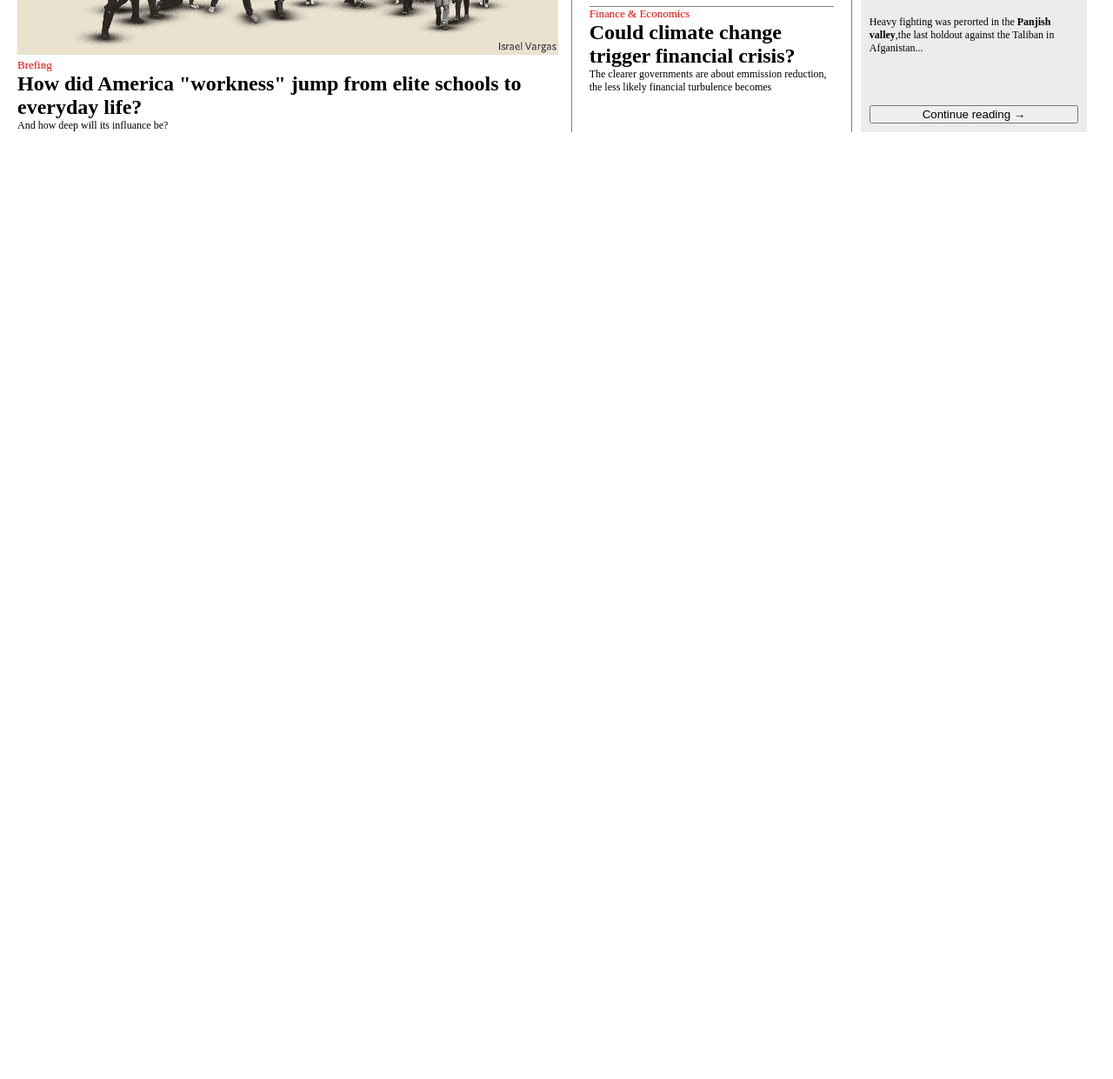
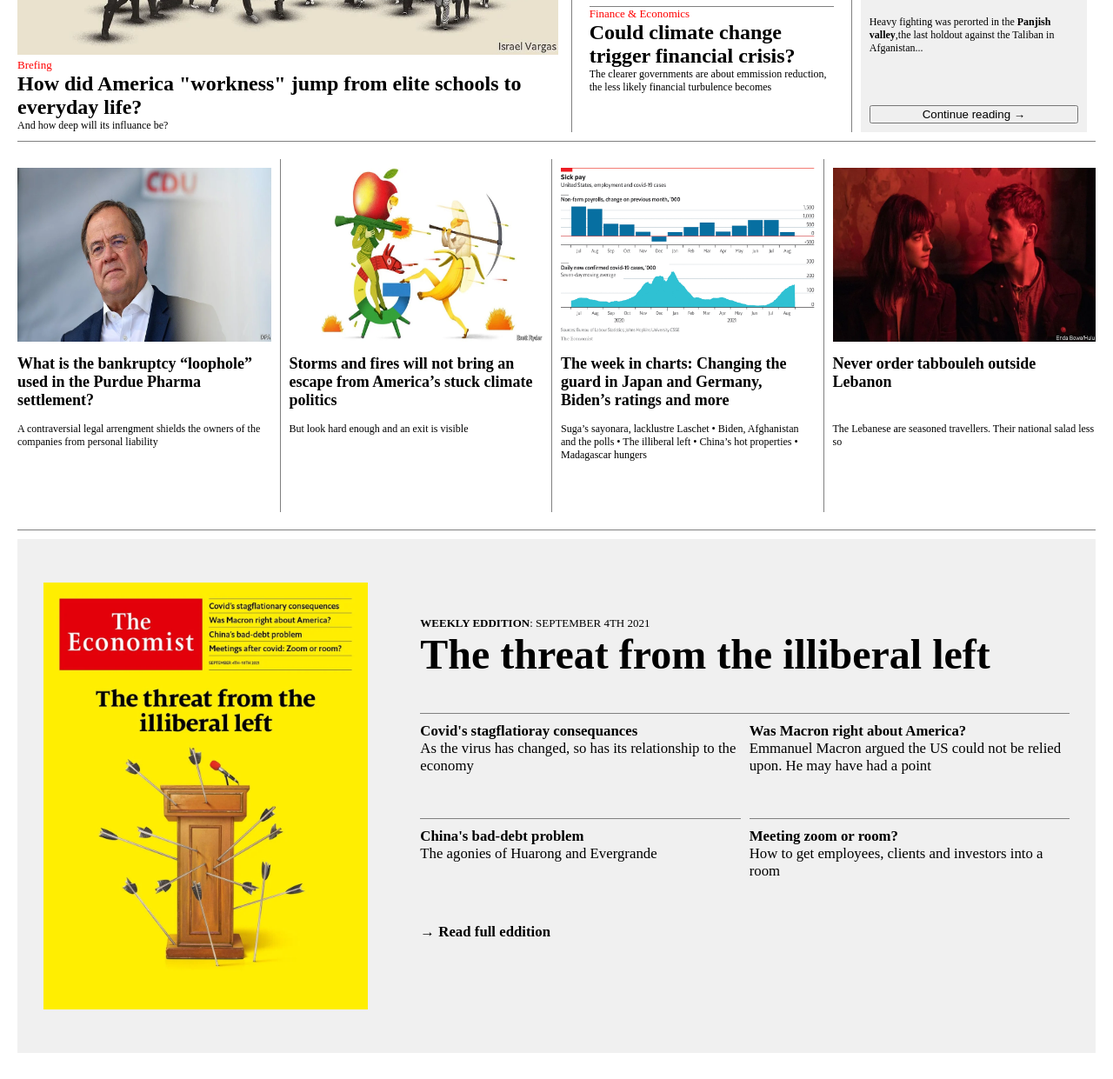
Before and after one commit to Hope1226/Project-the-Economist-webpage-replica, a plain HTML site: page index.html in a window 1280 px wide. Shown: the part 529-1770 px from the top of the page at 87% size. Before the commit the page ends 800 px from the top, so only its background shows below. Drawn offline with Linux system fonts and the light colour scheme; a web font is replaced by a local one.

Commit message:
added two more sections namaly articles and cover

```diff
--- a/assets/stylesheets/style.css
+++ b/assets/stylesheets/style.css
@@ -56,8 +56,8 @@ header {
   grid-template-columns: repeat(auto-fit, minmax(100px, 1fr));
   align-items: center;
   justify-content: start;
-  border-top: 1px solid black;
-  border-bottom: 1px solid black;
+  border-top: 1px solid grey;
+  border-bottom: 1px solid grey;
 }
 
 a {
@@ -209,7 +209,7 @@ small {
   padding: 10px;
   display: grid;
   align-content: space-between;
-  background: rgba(218, 218, 218, 0.508);
+  background: rgba(226, 226, 226, 0.508);
 }
 
 .brief-world .heading {
@@ -223,3 +223,98 @@ small {
   background: red;
   right: 220px;
 }
+
+/* popular articles section */
+
+.articles {
+  border-top: 1px solid grey;
+  border-bottom: 1px solid grey;
+  display: grid;
+  grid-template-columns: repeat(auto-fit, minmax(200px, 1fr));
+  grid-gap: 10px;
+  padding: 20px 0;
+}
+
+.articles .article {
+  display: grid;
+  grid-template-columns: 1fr;
+  grid-template-rows: 200px 1fr 1fr;
+  padding: 10px 0;
+  border-right: 1px solid grey  ;
+}
+
+.articles .article >* {
+  padding: 0;
+  margin: 0;
+  font-size: 0.5rem;
+}
+.articles img {
+  width: 100%;
+  height: 100%;
+}
+
+.articles .art-4 {
+  border-right: none !important;
+}
+
+.articles .art-1, .art-2, .art-3 {
+  padding-right: 10px !important;
+}
+
+/* magazine cover section */
+
+.magazine-cover {
+  display: grid;
+  grid-template-columns: 1fr 2fr;
+  padding: 50px 30px;
+  background: rgba(226, 226, 226, 0.508);
+  grid-gap: 60px;
+}
+
+.magazine-cover img {
+  width: 100%;
+  height: 100%;
+}
+
+.magazine-cover .magazine-details {
+  display: grid;
+  grid-template-columns: 1fr;
+}
+
+.magazine-cover .magazine-details >*{
+  display: block;
+  font-size: 0.7rem;
+  margin: 0;
+  padding: 0;
+}
+
+.magazine-cover .magazine-details #date {
+  text-transform: uppercase;
+  font-size: small;
+}
+
+.magazine-cover .magazine-details h1 {
+  font-size: 2rem;
+  margin: 0;
+}
+
+.magazine-cover .magazine-details .highligths {
+  display: grid;
+  grid-template-columns: 1fr 1fr;
+  grid-gap: 10px;
+  border-top: 1px solid grey;
+  padding: 10px 0;
+}
+
+.magazine-cover .magazine-details .highligths .highlight3, .highlight4 {
+  border-top: 1px solid grey;
+  padding-top: 10px;
+}
+
+.magazine-cover .magazine-details .highligths a{
+  font-weight: bold;
+}
+
+.magazine-cover .magazine-details .btn {
+  font-weight: bolder;
+}
--- a/index.html
+++ b/index.html
@@ -103,6 +103,58 @@
       </div>
       </div>
     </sectio>
+
+    <article class="articles">
+      <div class="article art-1">
+        <img src="assets/images/news_covers/section-1-1.webp" alt="article cover" class="article-img">
+        <a href="#"><h1>What is the bankruptcy “loophole” used in the Purdue Pharma settlement?</h1></a>
+        <p>A contraversial legal arrengment shields the owners of the companies from personal liability</p>
+      </div>
+      <div class="article art-2">
+        <img src="assets/images/news_covers/section-2-2.webp" alt="article cover" class="article-img">
+        <a href="#"><h1>Storms and fires will not bring an escape from America’s stuck climate politics</h1></a>
+        <p>But look hard enough and an exit is visible</p>
+      </div>
+      <div class="article art-3">
+        <img src="assets/images/news_covers/section-1-3.webp" alt="article cover" class="article-img">
+        <a href="#"><h1>The week in charts: Changing the guard in Japan and Germany, Biden’s ratings and more</h1></a>
+        <p>Suga’s sayonara, lacklustre Laschet • Biden, Afghanistan and the polls • The illiberal left • China’s hot properties
+          • Madagascar hungers</p>
+      </div>
+      <div class="article art-4">
+        <img src="assets/images/news_covers/section-1-4.webp" alt="article cover" class="article-img">
+        <a href="#"><h1>Never order tabbouleh outside Lebanon</h1></a>
+        <p>The Lebanese are seasoned travellers. Their national salad less so</p>
+      </div>
+    </article>
+
+    <section class="magazine-cover">
+      <img src="assets/images/magazine_covers/1.webp" alt="first magazine cover">
+      <div class="magazine-details">
+        <header>
+          <p id="date"><strong>Weekly eddition</strong>: <time datetime="04-09-2021">September 4th 2021</time></p>
+          <a href="#"><h1>The threat from the illiberal left</h1></a>
+        </header>
+        <div class="highligths">
+          <div class="highlight1">
+            <a href="#"><p>Covid's stagflatioray consequances</p></a>
+            <p>As the virus has changed, so has its relationship to the economy</p>
+          </div>
+          <div class="highlight2">
+            <a href="#"><p>Was Macron right about America?</p></a>
+            <p>Emmanuel Macron argued the US could not be relied upon. He may have had a point</p>
+          </div>
+          <div class="highlight3">
+            <a href="#"><p>China's bad-debt problem</p></a>
+            <p>The agonies of Huarong and Evergrande</p>
+          </div>
+          <div class="highlight4">
+            <a href="#"><p>Meeting zoom or room?</p></a>
+            <p>How to get employees, clients and investors into a room</p></div>
+        </div>
+        <a href="#" class="btn">&rightarrow; Read full eddition</a>
+      </div>
+    </section>
   </main>
 
 </body>
```
